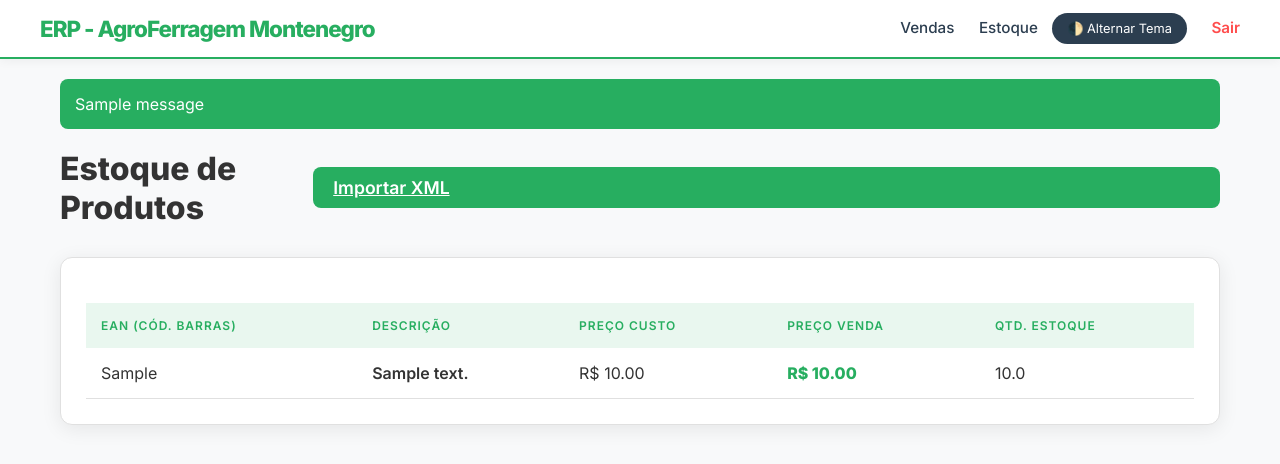
After one commit to profedufbarreto/erp_ferragem_montenegro, a Flask app: page /inventory/products in a window 1280 px wide. The commit adds this page. Shown: the top 464 px of the page. Run offline with Flask 2, Linux system fonts and the light colour scheme; tables that the repository leaves empty hold one stand-in row (values such as "Sample post"); one stand-in notice (Sample message) is shown; parts of the project's set-up code (start-up, migrations or seed data) failed here and were passed over.

Commit message:
módulo de inventário funcionando

```diff
--- /dev/null
+++ b/app/routes/inventory.py
@@ -0,0 +1,73 @@
+from flask import Blueprint, render_template, request, redirect, url_for, flash
+import xml.etree.ElementTree as ET
+from app.models.inventory import Product, StockIn
+from app import db
+
+inventory_bp = Blueprint('inventory', __name__, url_prefix='/inventory')
+
+@inventory_bp.route('/products')
+def list_products():
+    products = Product.query.all()
+    return render_template('inventory/list.html', products=products)
+
+@inventory_bp.route('/import-xml', methods=['GET', 'POST'])
+def import_xml():
+    if request.method == 'POST':
+        file = request.files.get('xml_file')
+
+        if not file or file.filename == '':
+            flash("Por favor, selecione um arquivo XML.")
+            return redirect(request.url)
+
+        try:
+            # Faz a leitura do arquivo XML
+            tree = ET.parse(file)
+            root = tree.getroot()
+
+            # Namespace padrão da NF-e (essencial para o Python encontrar as tags)
+            ns = {'nfe': 'http://www.portalfiscal.inf.br/nfe'}
+
+            # Procura todos os itens da nota (tag <det>)
+            items = root.findall('.//nfe:det', ns)
+
+            if not items:
+                flash("Nenhum produto encontrado dentro do XML. Verifique o formato.")
+                return redirect(request.url)
+
+            for item in items:
+                prod_data = item.find('nfe:prod', ns)
+
+                # Extrai os dados das tags específicas
+                ean = prod_data.find('nfe:cEAN', ns).text
+                desc = prod_data.find('nfe:xProd', ns).text
+                qtd = float(prod_data.find('nfe:qCom', ns).text)
+                v_unit = float(prod_data.find('nfe:vUnCom', ns).text)
+
+                # Busca se o produto já existe no banco pelo EAN
+                product = Product.query.filter_by(code_ean=ean).first()
+
+                if product:
+                    # Se já existe, soma a quantidade e atualiza o preço de custo
+                    product.stock_quantity += qtd
+                    product.cost_price = v_unit
+                else:
+                    # Se não existe, cria um novo produto
+                    new_product = Product(
+                        code_ean=ean,
+                        description=desc,
+                        stock_quantity=qtd,
+                        cost_price=v_unit,
+                        sale_price=v_unit * 1.5 # Sugestão de venda: custo + 50%
+                    )
+                    db.session.add(new_product)
+
+            db.session.commit()
+            flash(f"Sucesso! {len(items)} itens processados e estoque atualizado.")
+            return redirect(url_for('inventory.list_products'))
+
+        except Exception as e:
+            db.session.rollback()
+            flash(f"Erro ao processar XML: {str(e)}")
+            return redirect(request.url)
+
+    return render_template('inventory/import.html')
--- a/app/templates/base.html
+++ b/app/templates/base.html
@@ -8,7 +8,7 @@
     <link rel="stylesheet" href="{{ url_for('static', filename='css/style.css') }}">
 
     <script>
-        // Executa antes da página carregar para evitar tela branca no modo escuro
+        // Executa antes da página carregar para evitar o "flash" branco no modo escuro
         if (localStorage.getItem('theme') === 'dark') {
             document.documentElement.classList.add('dark-mode');
         }
@@ -19,14 +19,31 @@
         <nav class="navbar">
             <div class="logo">ERP - AgroFerragem Montenegro</div>
             <div class="menu">
-                <a href="{{ url_for('admin.list_users') }}">Usuários</a>
+                {% if session.get('user_role') in ['admin', 'gerente'] %}
+                    <a href="{{ url_for('admin.list_users') }}">Usuários</a>
+                {% endif %}
+
                 <a href="#">Vendas</a>
-                <a href="#">Estoque</a>
-                <button id="theme-toggle" class="btn-theme">🌓 Alternar Tema</button>
-                <a href="{{ url_for('auth.logout') }}" style="color: #ff4d4d; margin-left: 20px;">Sair</a>
+                <a href="{{ url_for('inventory.list_products') }}">Estoque</a>
+
+                <button id="theme-toggle" class="btn-theme" style="margin-left: 10px;">🌓 Alternar Tema</button>
+
+                <a href="{{ url_for('auth.logout') }}" style="color: #ff4d4d; margin-left: 20px; text-decoration: none; font-weight: 600;">Sair</a>
             </div>
         </nav>
     </header>
+
+    <div class="container" style="margin-top: 20px; margin-bottom: -20px;">
+        {% with messages = get_flashed_messages() %}
+          {% if messages %}
+            {% for message in messages %}
+              <div style="padding: 15px; background-color: var(--primary-color); color: white; border-radius: 8px; margin-bottom: 10px;">
+                {{ message }}
+              </div>
+            {% endfor %}
+          {% endif %}
+        {% endwith %}
+    </div>
 
     <main>
         {% block content %}{% endblock %}
--- /dev/null
+++ b/app/templates/inventory/list.html
@@ -0,0 +1,39 @@
+{% extends "base.html" %}
+
+{% block content %}
+<div class="container">
+    <div style="display: flex; justify-content: space-between; align-items: center; margin-bottom: 30px;">
+        <h1 style="font-weight: 800;">Estoque de Produtos</h1>
+        <a href="{{ url_for('inventory.import_xml') }}" class="btn-success">Importar XML</a>
+    </div>
+
+    <div class="card">
+        <table class="table">
+            <thead>
+                <tr>
+                    <th>EAN (Cód. Barras)</th>
+                    <th>Descrição</th>
+                    <th>Preço Custo</th>
+                    <th>Preço Venda</th>
+                    <th>Qtd. Estoque</th>
+                </tr>
+            </thead>
+            <tbody>
+                {% for product in products %}
+                <tr>
+                    <td><code>{{ product.code_ean }}</code></td>
+                    <td style="font-weight: 600;">{{ product.description }}</td>
+                    <td>R$ {{ "%.2f"|format(product.cost_price) }}</td>
+                    <td style="color: var(--primary-color); font-weight: 700;">R$ {{ "%.2f"|format(product.sale_price) }}</td>
+                    <td>{{ product.stock_quantity }}</td>
+                </tr>
+                {% else %}
+                <tr>
+                    <td colspan="5" style="text-align: center; padding: 40px;">Nenhum produto cadastrado. Importe um XML para começar.</td>
+                </tr>
+                {% endfor %}
+            </tbody>
+        </table>
+    </div>
+</div>
+{% endblock %}
```
Also changed, not shown: app/__init__.py (+4 -9 lines), app/models/inventory.py (added, +21 -0 lines), app/routes/admin.py (+56 -39 lines), app/templates/inventory/import.html (added, +32 -0 lines).
